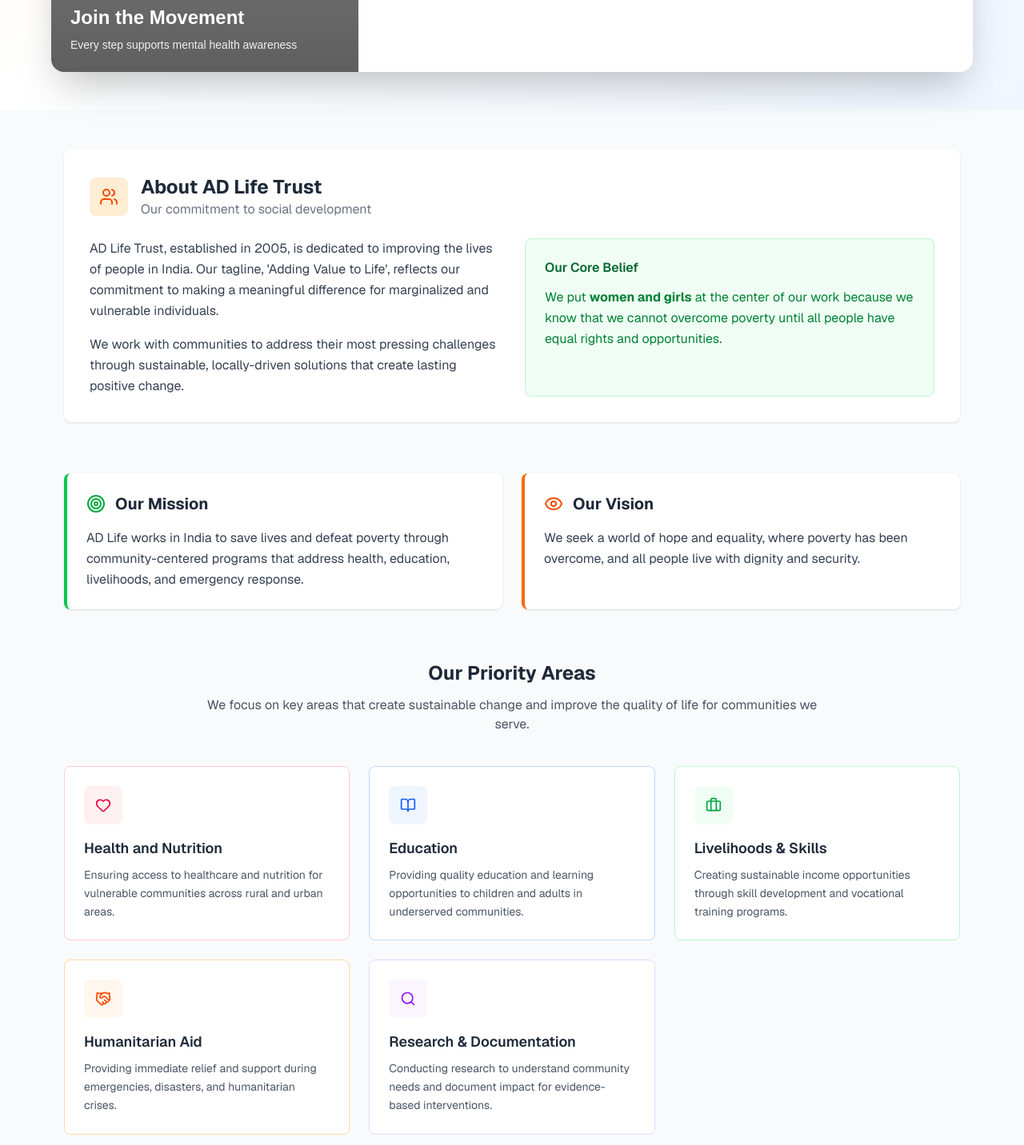
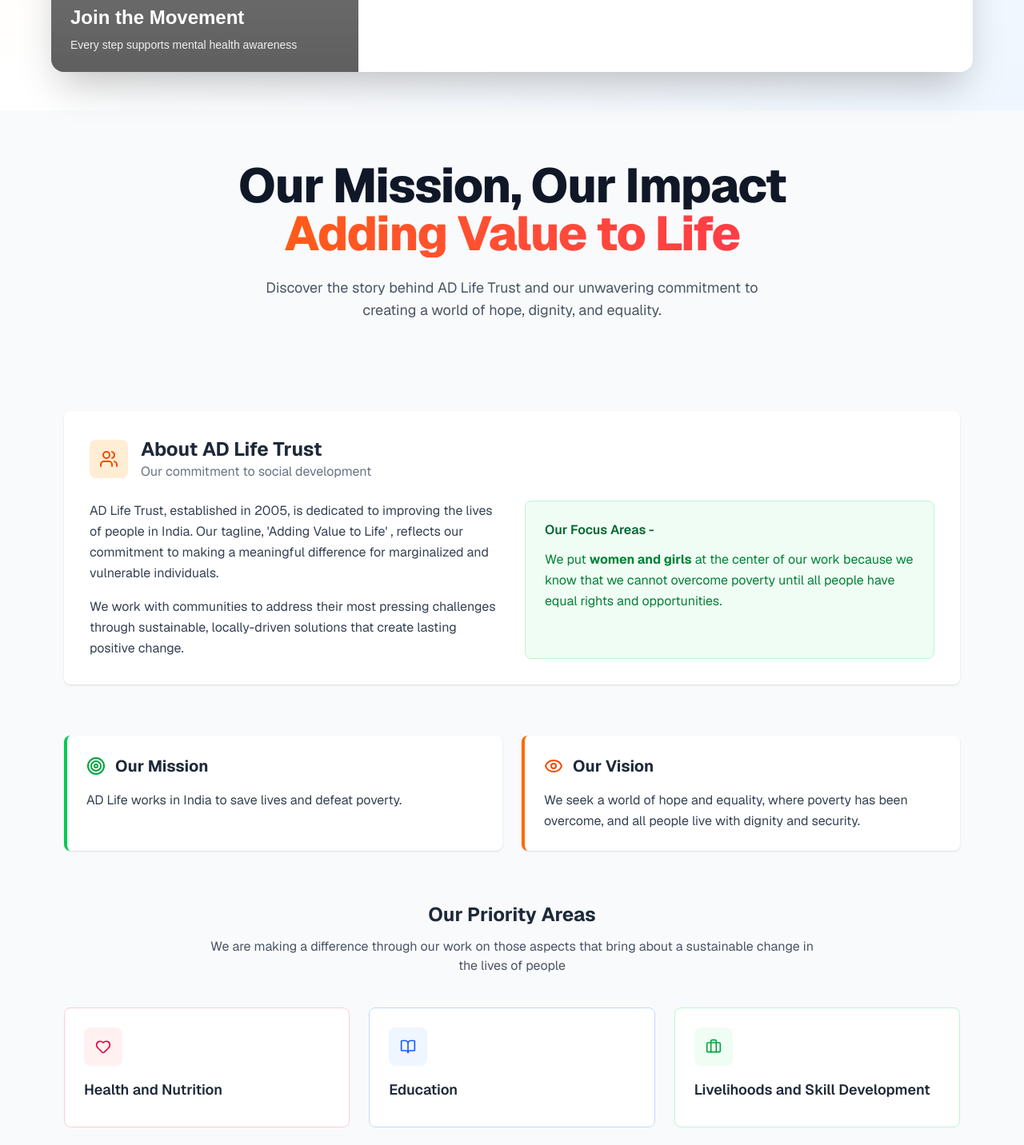
Before and after one commit to ajayaaedtech/adlifetrust-fe, a Next.js app: page / in a window 1280 px wide. Shown: the part 1600-3032 px from the top of the page at 80% size. Built offline with nearby package versions, Linux system fonts and the light colour scheme; grey boxes are pictures that could not be loaded.

Commit message:
first deployment

```diff
--- a/src/components/ADLifeProfile/ADLifeProfile.js
+++ b/src/components/ADLifeProfile/ADLifeProfile.js
@@ -98,38 +98,58 @@
       text: 'Health and Nutrition',
       icon: Heart,
       color: 'rose',
-      description: 'Ensuring access to healthcare and nutrition for vulnerable communities across rural and urban areas.'
+      description: ''
     },
     {
       text: 'Education',
       icon: BookOpen,
       color: 'blue',
-      description: 'Providing quality education and learning opportunities to children and adults in underserved communities.'
+      description: ''
     },
     {
-      text: 'Livelihoods & Skills',
+      text: 'Livelihoods and Skill Development',
       icon: Briefcase,
       color: 'green',
-      description: 'Creating sustainable income opportunities through skill development and vocational training programs.'
+      description: ''
     },
     {
-      text: 'Humanitarian Aid',
+      text: 'Humanitarian Efforts',
       icon: Handshake,
       color: 'orange',
-      description: 'Providing immediate relief and support during emergencies, disasters, and humanitarian crises.'
+      description: ''
     },
     {
-      text: 'Research & Documentation',
+      text: 'Research and Documentation',
       icon: Search,
       color: 'purple',
-      description: 'Conducting research to understand community needs and document impact for evidence-based interventions.'
+      description: ''
     }
   ];
 
   return (
     <div className="bg-gray-50 min-h-screen font-sans">
 
+      {/* <section className="text-center bg-gradient-to-br from-orange-100 to-yellow-50 py-16 px-4">
+        <h1 className="text-4xl md:text-5xl font-extrabold text-orange-700 mb-4 leading-tight animate-fade-in-up">
+          About AD Life Trust
+        </h1>
+        <p className="text-gray-600 max-w-2xl mx-auto text-lg animate-fade-in-up" style={{ animationDelay: '100ms' }}>
+          Empowering communities through health, education, and sustainable development since 2005.
+        </p>
+      </section> */}
+
       {/* Header/Hero Section */}
+      <div className="text-center py-16 px-4">
+        <h1 className="text-4xl sm:text-5xl md:text-6xl font-extrabold tracking-tight text-gray-900">
+          <span className="block">Our Mission, Our Impact</span>
+          <span className="block bg-gradient-to-r from-orange-500 to-rose-500 text-transparent bg-clip-text">
+            Adding Value to Life
+          </span>
+        </h1>
+        <p className="mt-6 max-w-2xl mx-auto text-lg text-gray-600">
+          Discover the story behind AD Life Trust and our unwavering commitment to creating a world of hope, dignity, and equality.
+        </p>
+      </div>
 
 
       {/* Main Content */}
@@ -150,7 +170,7 @@
           <div className="grid md:grid-cols-2 gap-8">
             <div>
               <p className="text-gray-700 leading-relaxed mb-4">
-                AD Life Trust, established in 2005, is dedicated to improving the lives of people in India. Our tagline, 'Adding Value to Life', reflects our commitment to making a meaningful difference for marginalized and vulnerable individuals.
+                AD Life Trust, established in 2005, is dedicated to improving the lives of people in India. Our tagline, &apos;Adding Value to Life&apos; , reflects our commitment to making a meaningful difference for marginalized and vulnerable individuals.
               </p>
               <p className="text-gray-700 leading-relaxed">
                 We work with communities to address their most pressing challenges through sustainable, locally-driven solutions that create lasting positive change.
@@ -158,7 +178,7 @@
             </div>
 
             <div className="bg-green-50 p-6 rounded-lg border border-green-200 hover:shadow-md transition-shadow duration-300">
-              <h3 className="font-semibold text-green-800 mb-3">Our Core Belief</h3>
+              <h3 className="font-semibold text-green-800 mb-3">Our Focus Areas -</h3>
               <p className="text-green-700 leading-relaxed">
                 We put <strong>women and girls</strong> at the center of our work because we know that we cannot overcome poverty until all people have equal rights and opportunities.
               </p>
@@ -174,7 +194,7 @@
               <h3 className="text-xl font-bold text-gray-800">Our Mission</h3>
             </div>
             <p className="text-gray-700 leading-relaxed">
-              AD Life works in India to save lives and defeat poverty through community-centered programs that address health, education, livelihoods, and emergency response.
+              AD Life works in India to save lives and defeat poverty.
             </p>
           </div>
 
@@ -194,8 +214,7 @@
           <div className="text-center mb-10">
             <h2 className="text-2xl font-bold text-gray-800 mb-3">Our Priority Areas</h2>
             <p className="text-gray-600 max-w-3xl mx-auto">
-              We focus on key areas that create sustainable change and improve the quality of life for communities we serve.
-            </p>
+              We are making a difference through our work on those aspects that bring about a sustainable change in the lives of people            </p>
           </div>
 
           <div className="grid md:grid-cols-2 lg:grid-cols-3 gap-6">
@@ -244,7 +263,7 @@
 
 
       </main>
-       <section className="bg-gradient-to-br from-orange-600 via-orange-700 to-red-700 text-white relative overflow-hidden">
+      <section className="bg-gradient-to-br from-orange-600 via-orange-700 to-red-700 text-white relative overflow-hidden">
         {/* Subtle background pattern */}
         <div className="absolute inset-0 opacity-10">
           <div className="absolute inset-0" style={{
--- a/src/components/UpcomingEvent/UpcomingEvent.js
+++ b/src/components/UpcomingEvent/UpcomingEvent.js
@@ -169,7 +169,9 @@
 
                   {/* Quote & Image */}
                   <div className="flex flex-col md:flex-row items-center justify-between bg-blue-900 text-white rounded-lg p-6 gap-6 shadow-md">
-                    <img
+                    <Image
+                      width={100}
+                      height={100}
                       src="/runner.png"
                       alt="Runners"
                       className="h-24 object-contain"
--- a/src/components/profilecard/ProfileCard.js
+++ b/src/components/profilecard/ProfileCard.js
@@ -26,8 +26,8 @@
 const ProfileScreen = () => {
   const achievements = [
     "Published 15 research papers in renowned medical journals",
-    "Successfully guided over 10 postgraduate theses to completion",
-    "Active promoter of mental health via community and TV programs",
+    "Successfully guided over 10 postgraduate ",
+    "Active promoter of mental health via community ",
     "Recognized as a dedicated academic and clinician in her field",
     "Continues to mentor future psychiatrists and advance mental healthcare"
   ];
@@ -37,7 +37,7 @@
       <div className="container mx-auto px-4 py-8 sm:px-6 lg:px-8">
         <div className="bg-white rounded-2xl shadow-xl overflow-hidden transition-all duration-300 hover:shadow-2xl">
           {/* Header with subtle gradient */}
-          <div className="h-32 bg-gradient-to-r from-cyan-500 to-blue-600 relative"></div>
+          <div className="h-32 bg-gradient-to-r from-red-200 to-[#2E3467] relative"></div>
 
           {/* Main Content */}
           <div className="p-6 md:p-8 -mt-16">
```
Also changed, not shown: src/app/activities/page.js (+11 -11 lines).
